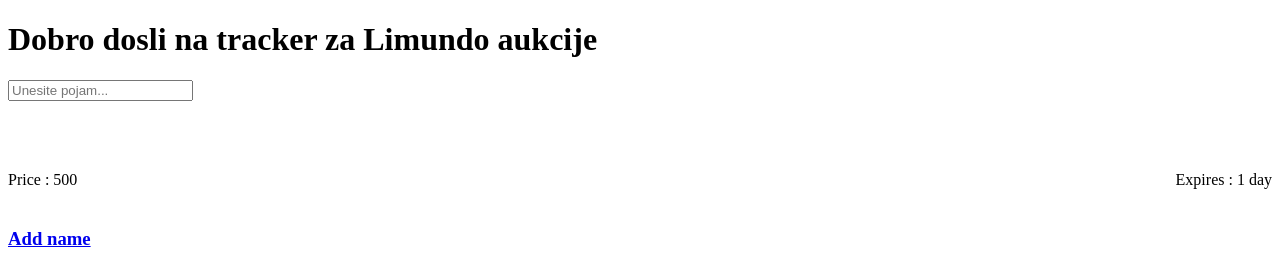
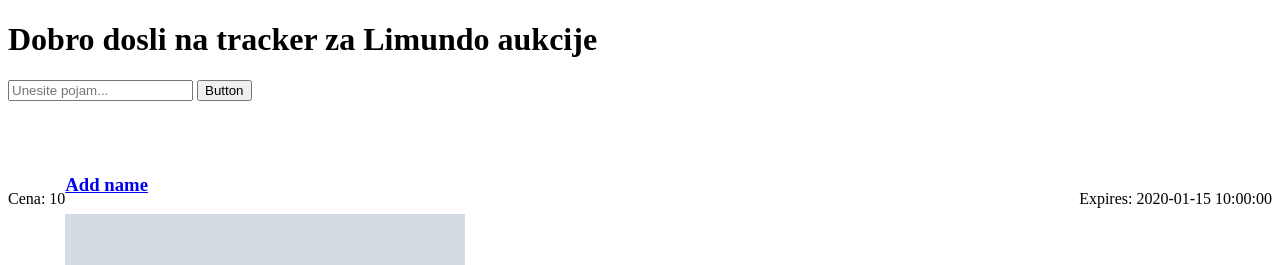
Before and after one commit to NinoBaus/udemy2020, a Flask app: template templates/index.html in a window 1280 px wide. Shown: the top 265 px of the page. Run offline with Flask 2, Linux system fonts and the light colour scheme; the template is opened without the code that fills it: most values are stand-ins (such as "Sample title", 1, 10 or a date in 2020); grey boxes marked "Sample" are stand-in pictures.

Commit message:
Figured tha enter button

```diff
--- a/main.py
+++ b/main.py
@@ -15,7 +15,7 @@ api.add_resource(Search, "/<string:search_items>")
 @app.route('/', methods=['GET','POST'])
 def hello_world():
     if request.method == 'GET':
-        return render_template("index.html")
+        return render_template("index.html", hide="hidden")
     else:
         print("Radi")
         return render_template("index.html")
--- a/templates/index.html
+++ b/templates/index.html
@@ -7,30 +7,38 @@
 <body>
     <h1>Dobro dosli na tracker za Limundo aukcije</h1>
     <div class="search">
-        <input type="text" placeholder="Unesite pojam...">
+        <input id="searchInput" type="text" placeholder="Unesite pojam...">
+        <button id="searchButton" >Button</button>
+
+        <script>
+        var input = document.getElementById("searchInput");
+        input.addEventListener("keyup", function(event) {
+          if (event.keyCode === 13) {
+           document.getElementById("searchButton").click();
+          }
+        });
+        </script>
     </div>
     <br>
     <br>
     <br>
-    <div class="price and expires">
-            <p style="float: left;">Price : 500</p>
-            <p style="float: right;">Expires : 1 day</p>
+    <div {{ hide }}>
+        <div class="price and expires" style="hidden">
+           <p style="float: left;">Cena: {{ price }}</p>
+           <p style="float: right;">Expires: {{ expires }}</p>
         </div>
-    <br>
-    <br>
-    <br>
-    <div class="current_ad">
-        <a class='btn btn-link'  href="https://www.limundo.com/kupovina/Knjige/Alternativna-ucenja/DON-HUANOV-NAUK-PUT-ZNANJA-JAKI-INDIJANACA/94832449"><h3>Add name</h3></a>
-        <img src="https://www.limundo.com/slika-DON-HUANOV-NAUK-PUT-ZNANJA-JAKI-INDIJANACA-260984037v280h210.jpg" alt="User Image" width="400" height="400">
+        <div class="current_ad">
+            <a class='open-ad'  href={{ ad_name }}>
+              <h3>Add name</h3>
+            </a>
+            <img src={{ picture }} alt="User Image" width="400" height="400">
+        </div>
+        <div class="save-pass">
+              <form method="post">
+                 <input type="submit" value="Save" >
+                 <input type="submit" value="Pass" >
+              </form>
+        </div>
     </div>
-    <div class="price and expires">
-        <div class="container">
-            <form method="post">
-                <input type="submit" value="Click Me" >
-            </form>
-        </div>
-
-            <button style="float: right;">Propusti</button>
-        </div>
 </body>
 </html>
```
